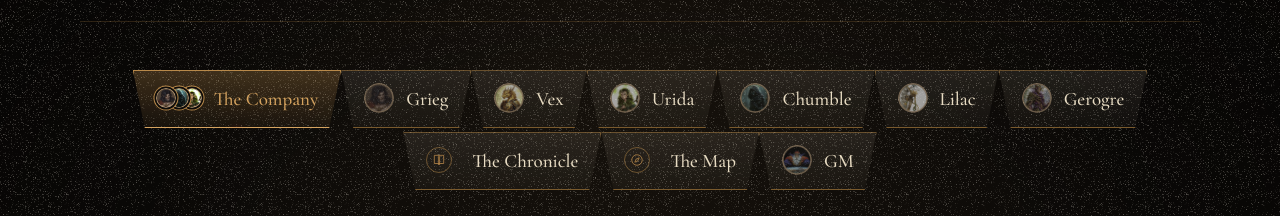
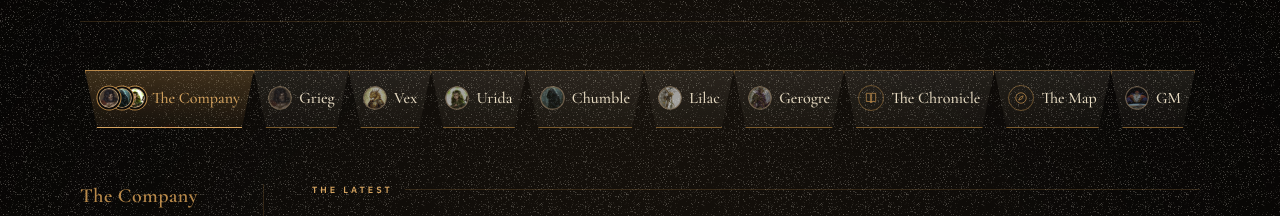
Before and after one commit to abottchen/dnd-data, a plain HTML site: page site/index.html in a window 1280 px wide. Shown: the part 134-350 px from the top of the page. Drawn offline with nearby package versions, Linux system fonts and the light colour scheme.

Commit message:
(site) Scale the tab bar so ten tabs fit on one row
With Gerogre added the tab row overflowed and GM wrapped to a second
line. Tab padding, portrait-to-label gap, portrait size and label size
now scale with the viewport (clamped to the old maximums), and the
Chronicle and Map icons lose their extra 8px margin. The row holds on
one line from about 1280px wide up; narrower screens still wrap.

Co-Authored-By: Claude Opus 5.5 <noreply@anthropic.com>

```diff
--- a/site/styles.css
+++ b/site/styles.css
@@ -141,14 +141,16 @@ main, header, nav, article, section, aside, footer {
   flex-wrap: wrap;
 }
 
+/* Ten tabs share one row. Spacing, portrait and type scale with the
+   viewport so the row holds from ~1280px up; narrower screens wrap. */
 .tab {
   display: flex;
   align-items: center;
-  gap: 12px;
-  padding: 12px 22px 14px;
+  gap: clamp(7px, 0.55vw, 12px);
+  padding: 12px clamp(13px, 0.9vw, 20px) 14px;
   font-family: 'Cormorant Garamond', serif;
   font-weight: 500;
-  font-size: 19px;
+  font-size: clamp(16px, 1.2vw, 19px);
   color: var(--paper);
   text-decoration: none;
   background: linear-gradient(180deg, rgba(232,220,195,0.10) 0%, rgba(232,220,195,0.04) 100%);
@@ -190,8 +192,8 @@ main, header, nav, article, section, aside, footer {
 }
 
 .tab img {
-  width: 30px;
-  height: 30px;
+  width: clamp(24px, 1.9vw, 30px);
+  height: clamp(24px, 1.9vw, 30px);
   border-radius: 50%;
   object-fit: cover;
   opacity: 0.6;
@@ -3216,7 +3218,7 @@ img.chronicle-session-pip:focus-visible {
    ───────────────────────────────────────────────────────────────── */
 .tab-glyph {
   width: 26px; height: 26px; border-radius: 50%; border: 1px solid var(--rule-strong);
-  display: inline-flex; align-items: center; justify-content: center; margin-right: 8px;
+  display: inline-flex; align-items: center; justify-content: center;
   color: var(--brass); flex: 0 0 auto;
 }
 .tab.chronicle-tab.active .tab-glyph, .tab.chronicle-tab:hover .tab-glyph { color: var(--brass-hi); border-color: var(--brass); }
```
